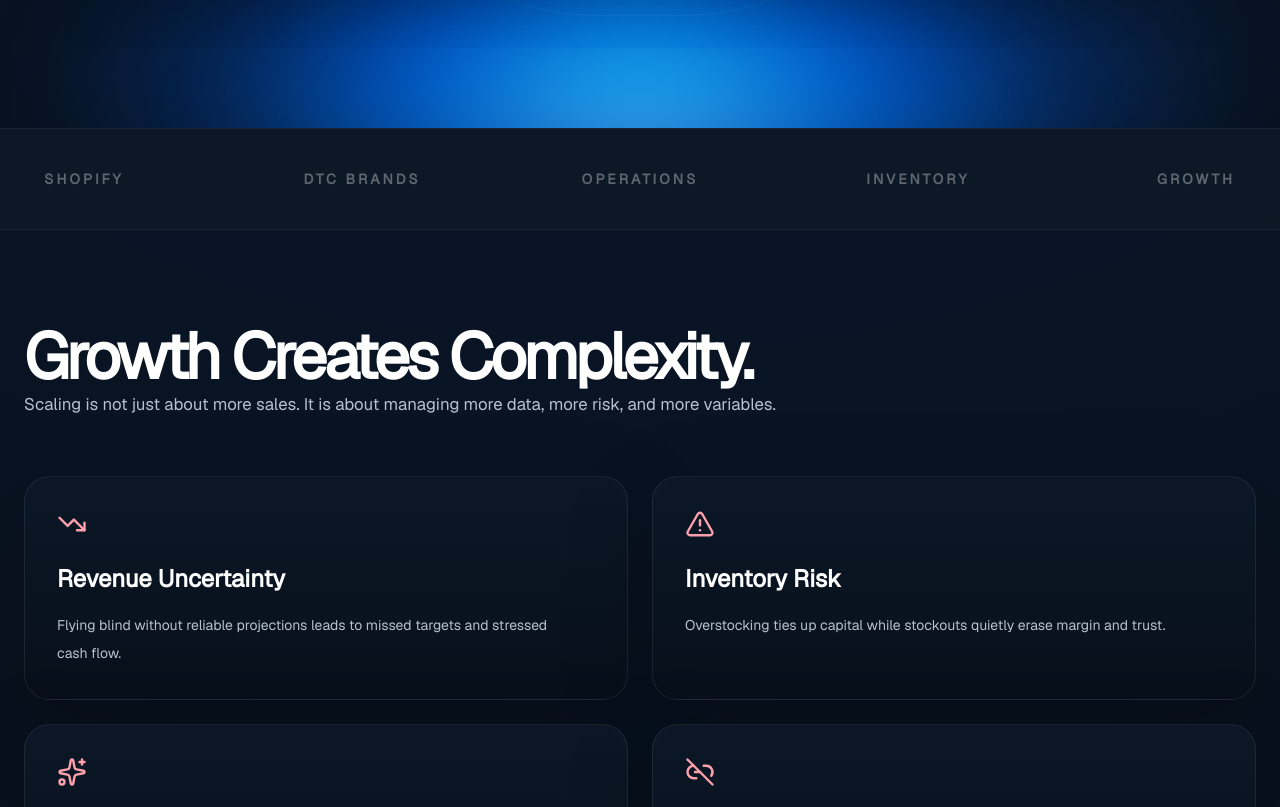
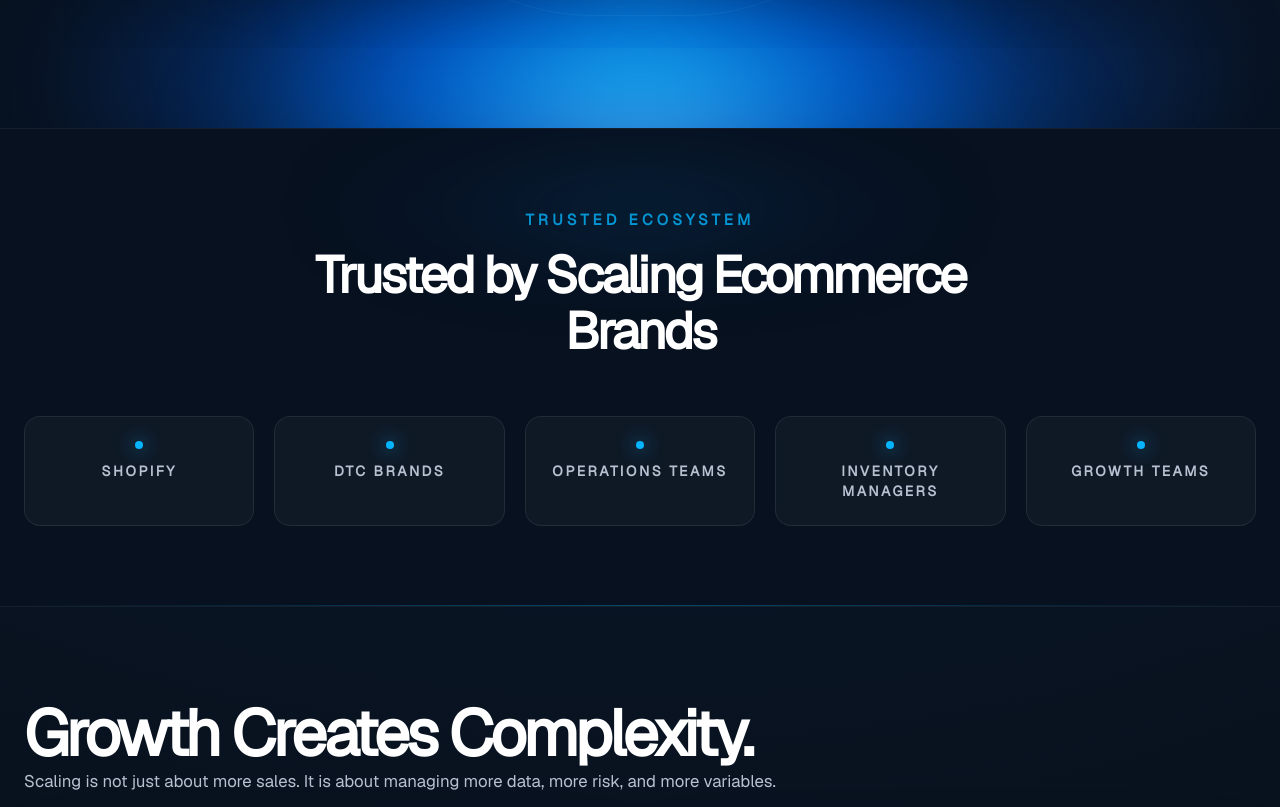
Before and after one commit to ArmanMehdi51214/scalesight_website, a Next.js app: page / in a window 1280 px wide. Shown: the part 960-1767 px from the top of the page. Built offline with nearby package versions, Linux system fonts and the light colour scheme.

Commit message:
section 2 done

```diff
--- a/app/page.tsx
+++ b/app/page.tsx
@@ -21,9 +21,9 @@ import {
 const trustItems = [
   "Shopify",
   "DTC Brands",
-  "Operations",
-  "Inventory",
-  "Growth",
+  "Operations Teams",
+  "Inventory Managers",
+  "Growth Teams",
 ];
 
 const problemCards = [
@@ -159,7 +159,7 @@ export default function Home() {
           </div>
         </section>
 
-        <section className="border-y border-white/6 bg-[rgba(18,28,40,0.52)] px-6 py-10">
+        {/* <section className="border-y border-white/6 bg-[rgba(18,28,40,0.52)] px-6 py-10">
           <div className="mx-auto flex max-w-7xl flex-wrap items-center justify-between gap-6 text-center">
             {trustItems.map((item) => (
               <p
@@ -169,6 +169,48 @@ export default function Home() {
                 {item}
               </p>
             ))}
+          </div>
+        </section> */}
+
+        <section className="relative overflow-hidden border-y border-white/6 bg-[#07111F] px-6 py-16 md:py-20">
+          {/* Soft background glow */}
+          <div className="pointer-events-none absolute inset-0">
+            <div className="absolute left-1/2 top-0 h-40 w-[720px] -translate-x-1/2 rounded-full bg-[radial-gradient(ellipse_at_center,rgba(4,180,253,0.14),rgba(0,94,240,0.06),transparent_70%)] blur-2xl" />
+            <div className="absolute inset-x-0 bottom-0 h-px bg-gradient-to-r from-transparent via-[#04B4FD]/35 to-transparent" />
+          </div>
+
+          <div className="relative mx-auto max-w-7xl">
+            <div className="text-center">
+              <p className="text-sm font-semibold uppercase tracking-[0.28em] text-[#04B4FD]/80 md:text-[0.95rem]">
+                Trusted Ecosystem
+              </p>
+
+              <h2 className="mx-auto mt-4 max-w-3xl text-3xl font-semibold tracking-[-0.05em] text-white md:text-4xl lg:text-[3.2rem]">
+                Trusted by Scaling Ecommerce Brands
+              </h2>
+            </div>
+
+            <div className="mt-12 grid gap-5 sm:grid-cols-2 lg:mt-14 lg:grid-cols-5">
+              {trustItems.map((item) => (
+                <div
+                  key={item}
+                  className="group relative overflow-hidden rounded-2xl border border-white/8 bg-white/[0.035] px-5 py-6 text-center backdrop-blur-sm transition duration-300 hover:-translate-y-1 hover:border-[#04B4FD]/35 hover:bg-white/[0.06] md:px-6"
+                >
+                  {/* Animated shine */}
+                  <div className="absolute inset-0 -translate-x-full bg-gradient-to-r from-transparent via-white/10 to-transparent transition-transform duration-700 group-hover:translate-x-full" />
+
+                  {/* Small glowing dot */}
+                  <div className="mx-auto mb-3 h-2 w-2 rounded-full bg-[#04B4FD] shadow-[0_0_18px_rgba(4,180,253,0.9)]" />
+
+                  <p className="relative text-sm font-semibold uppercase tracking-[0.18em] text-[#B7C1D1] transition group-hover:text-white">
+                    {item}
+                  </p>
+
+                  {/* Bottom glow line */}
+                  <div className="absolute inset-x-6 bottom-0 h-px bg-gradient-to-r from-transparent via-[#04B4FD]/60 to-transparent opacity-0 transition duration-300 group-hover:opacity-100" />
+                </div>
+              ))}
+            </div>
           </div>
         </section>
 
```
